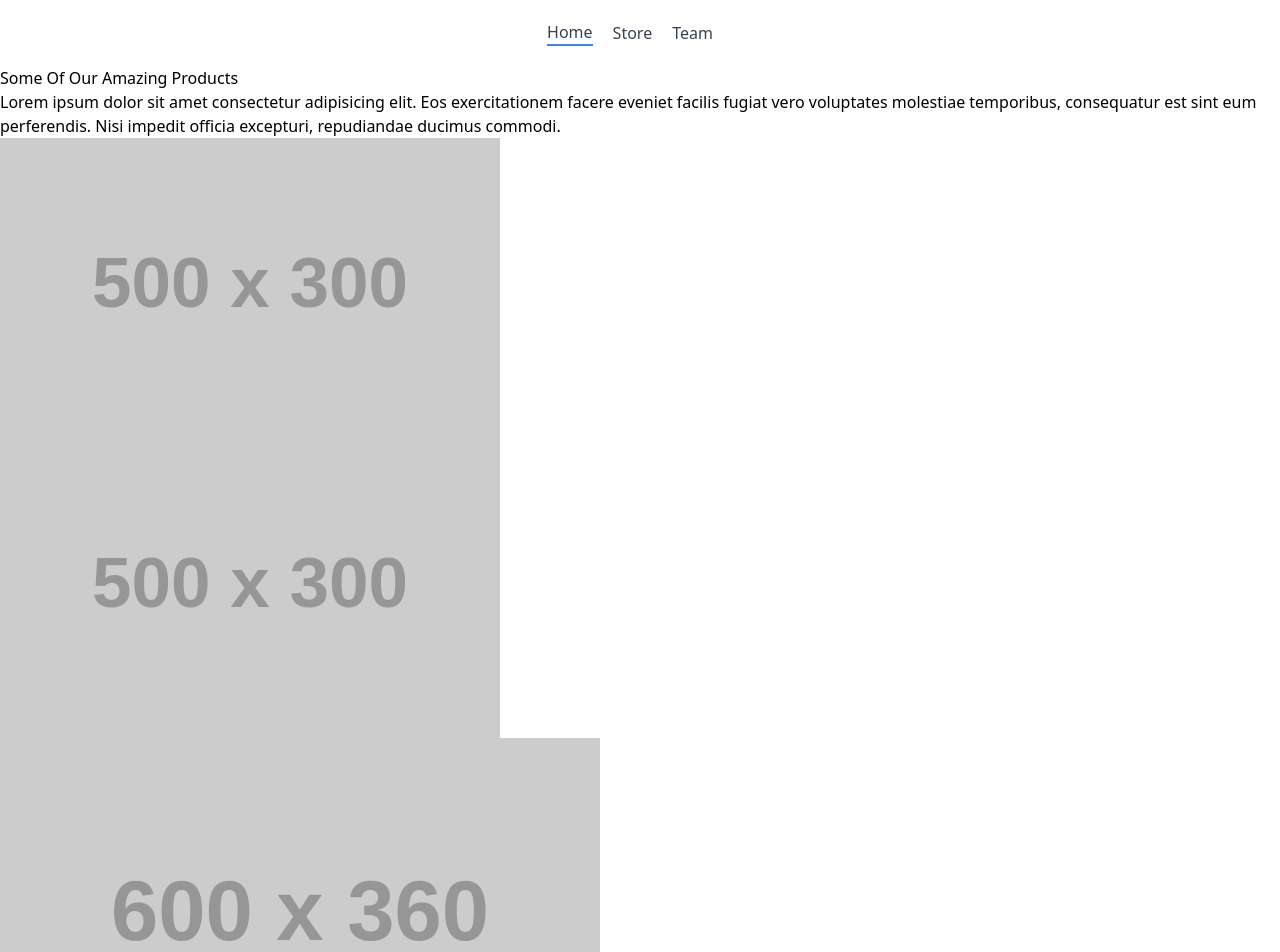
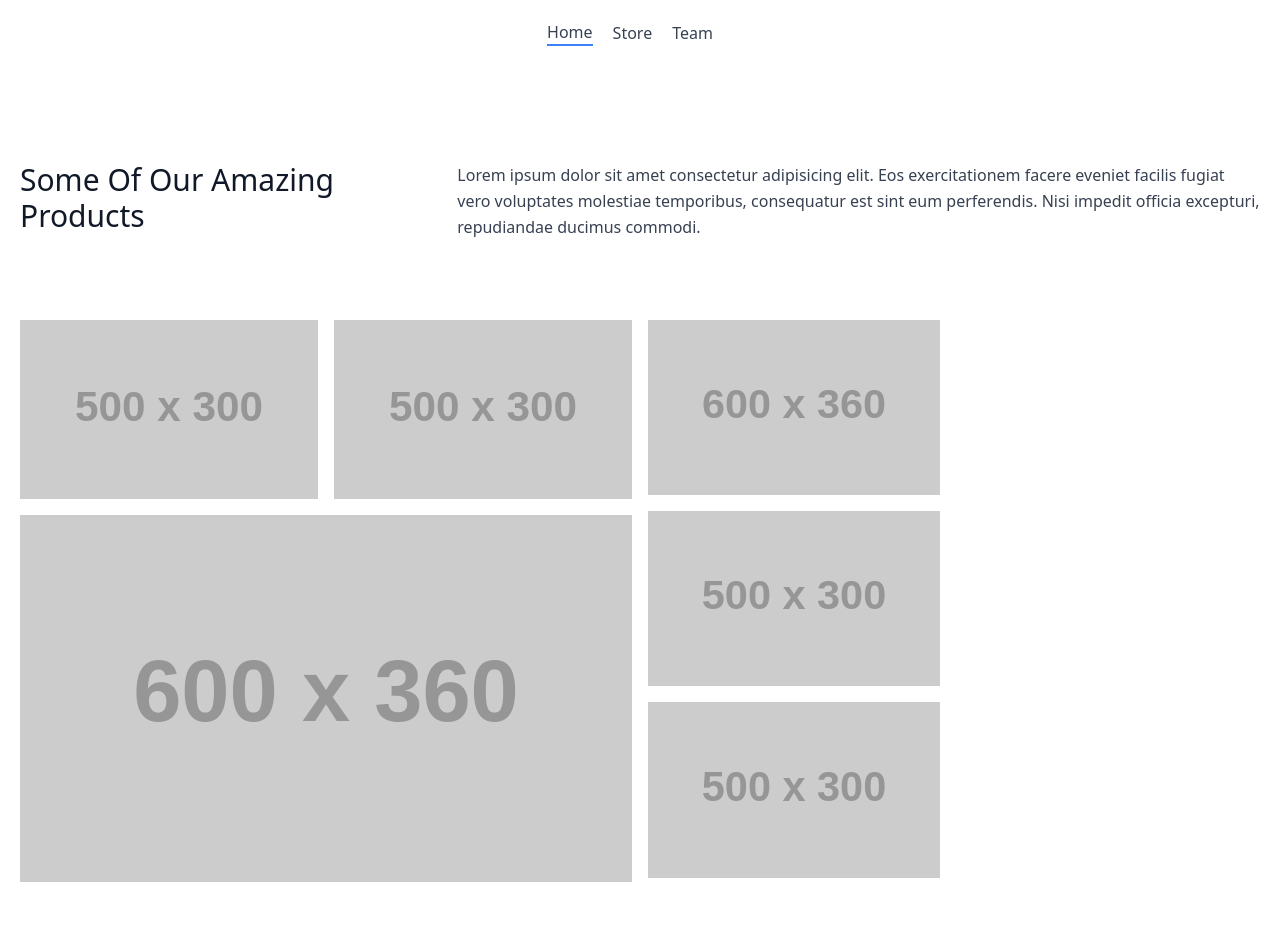
Before and after one commit to mjfarrelm/Shopping-Cart, a website: page index.html in a window 1280 px wide. Shown: the top 952 px of the page. Drawn offline with nearby package versions, Linux system fonts and the light colour scheme; placeholder pictures from the web are drawn by us.

Commit message:
grid css image structure

```diff
--- a/index.html
+++ b/index.html
@@ -17,34 +17,33 @@
       </nav>
     </div>
   </header>
-  <section>
-    <div>
-        <div>
-            <h1>Some Of Our Amazing Products</h1>
-            <p>Lorem ipsum dolor sit amet consectetur adipisicing elit. Eos exercitationem facere eveniet facilis fugiat vero voluptates molestiae temporibus, consequatur est sint eum perferendis. Nisi impedit officia excepturi, repudiandae ducimus commodi.</p>
+  <section class="text-gray-700 body-font">
+    <div class="container px-5 py-24 mx-auto flex flex-wrap">
+        <div class="flex flex-wrap w-full mb-20">
+            <h1 class="sm:text-3xl text-2xl font-medium title-font text-gray-900 lg:w-1/3 lg:mb-0 mb-4" >Some Of Our Amazing Products</h1>
+            <p class="lg:pl-6 lg:w-2/3 mx-auto leading-relaxed text-base"> Lorem ipsum dolor sit amet consectetur adipisicing elit. Eos exercitationem facere eveniet facilis fugiat vero voluptates molestiae temporibus, consequatur est sint eum perferendis. Nisi impedit officia excepturi, repudiandae ducimus commodi.</p>
         </div>
-    </div>
-    <div>
-        <div>
-            <div>
-                <img src="https://dummyimage.com/500x300/F60/F60" alt="gallery">
+    <div class="flex flex-wrap md:-m-2 -m-1">
+        <div class="flex flex-wrap w-1/2">
+            <div class="md:p-2 p-1 w-1/2">
+                <img class="w-full object-cover h-full object-center-block" src="https://dummyimage.com/500x300/F60/F60" alt="gallery">
             </div>
-            <div>
-                <img src="https://dummyimage.com/500x300/FF0/FF0" alt="gallery">
+            <div class="md:p-2 p-1 w-1/2">
+                <img class="w-full object-cover h-full object-center-block" src="https://dummyimage.com/500x300/FF0/FF0" alt="gallery">
             </div>
-            <div>
-                <img src="https://dummyimage.com/600x360/60F/60F" alt="gallery">
+            <div class="md:p-2 p-1 w-full">
+                <img class="w-full object-cover h-full object-center-block" src="https://dummyimage.com/600x360/60F/60F" alt="gallery">
             </div>
         </div>
         <div>
-            <div>
-                <img src="https://dummyimage.com/600x360/00F/00F" alt="gallery">
+            <div class="md:p-2 p-1 w-1/2">
+                <img class="w-full object-cover h-full object-center-block" src="https://dummyimage.com/600x360/00F/00F" alt="gallery">
             </div>
-            <div>
-                <img src="https://dummyimage.com/500x300/0F0/0F0" alt="gallery">
+            <div class="md:p-2 p-1 w-1/2">
+                <img class="w-full object-cover h-full object-center-block" src="https://dummyimage.com/500x300/0F0/0F0" alt="gallery">
             </div>
-            <div>
-                <img src="https://dummyimage.com/500x300/F00/F00" alt="gallery">
+            <div class="md:p-2 p-1 w-1/2">
+                <img class="w-full object-cover h-full object-center-block" src="https://dummyimage.com/500x300/F00/F00" alt="gallery">
             </div>
         </div>
     </div>
```
